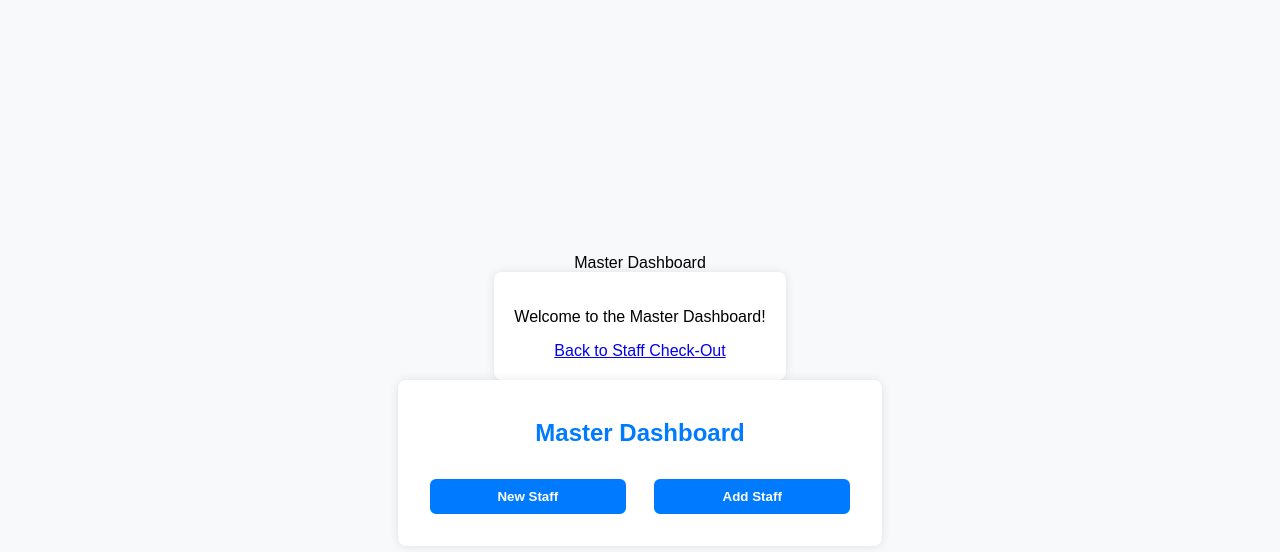
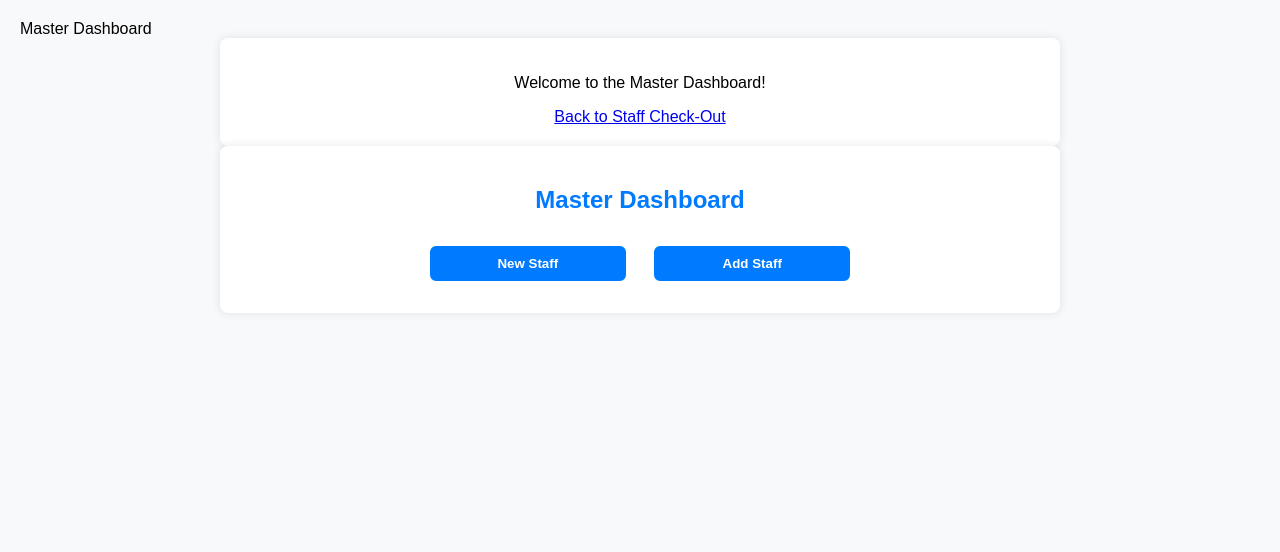
Before and after one commit to animalbulding/camp-sing-out, a plain HTML site: page public/master_dashboard.html in a window 1280 px wide. Drawn offline with Linux system fonts and the light colour scheme.

Commit message:
why wont it work

```diff
--- a/public/master_dashboard.html
+++ b/public/master_dashboard.html
@@ -9,13 +9,11 @@
             font-family: Arial, sans-serif;
             background-color: #f8f9fa;
             margin: 0;
-            display: flex;
-            justify-content: center;
-            align-items: center;
-            height: 100vh;
-            flex-direction: column;
+            padding: 20px;
         }
         .container {
+            max-width: 800px;
+            margin: auto;
             background-color: white;
             padding: 20px;
             border-radius: 8px;
```
